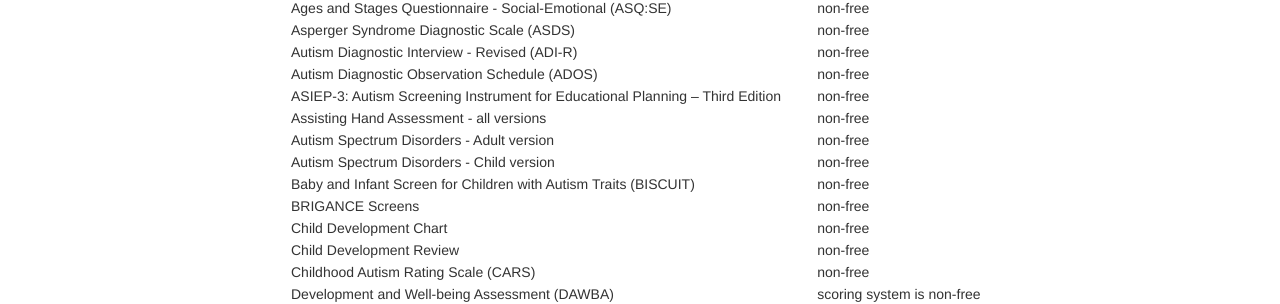
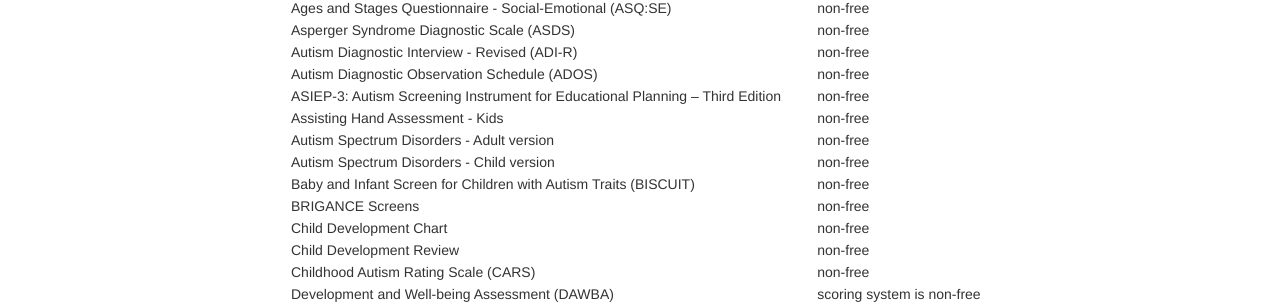
Before and after one commit to mjmaenner/disabilitymeasures, a Jekyll site: the page built from pages/donotqualify.md, in a window 1280 px wide. Shown: the part 351-655 px from the top of the page. Built offline with Jekyll 4.4.1, drawn with Linux system fonts in a browser that asks for light colours.

Commit message:
aha-kids

```diff
--- a/pages/donotqualify.md
+++ b/pages/donotqualify.md
@@ -26,7 +26,7 @@ Asperger Syndrome Diagnostic Scale (ASDS)| non-free
 Autism Diagnostic Interview - Revised (ADI-R) | non-free
 Autism Diagnostic Observation Schedule (ADOS) | non-free
 ASIEP-3: Autism Screening Instrument for Educational Planning – Third Edition | non-free
-Assisting Hand Assessment - all versions | non-free
+Assisting Hand Assessment - Kids | non-free
 Autism Spectrum Disorders - Adult version | non-free
 Autism Spectrum Disorders - Child version | non-free
 Baby and Infant Screen for Children with Autism Traits (BISCUIT) | non-free
```
